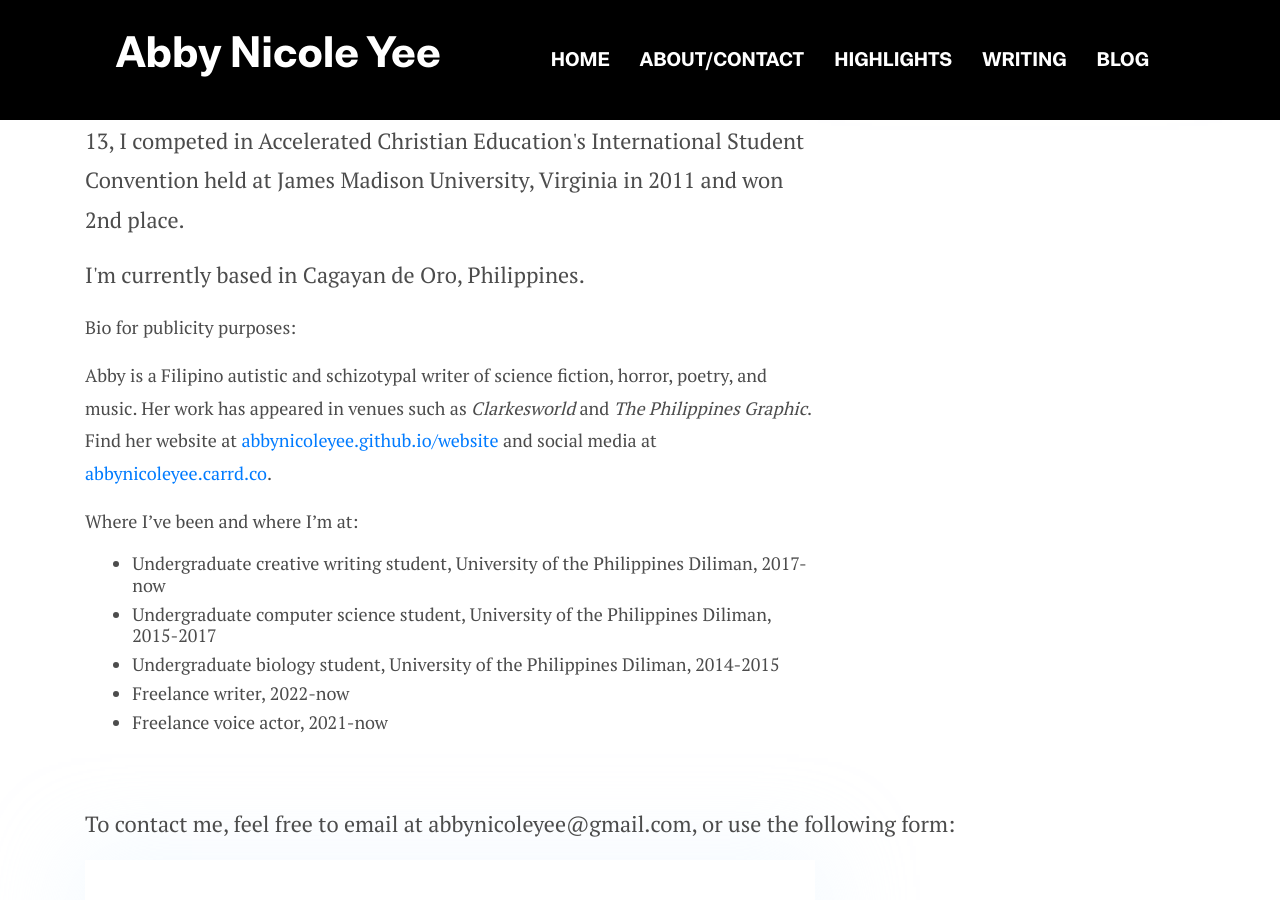
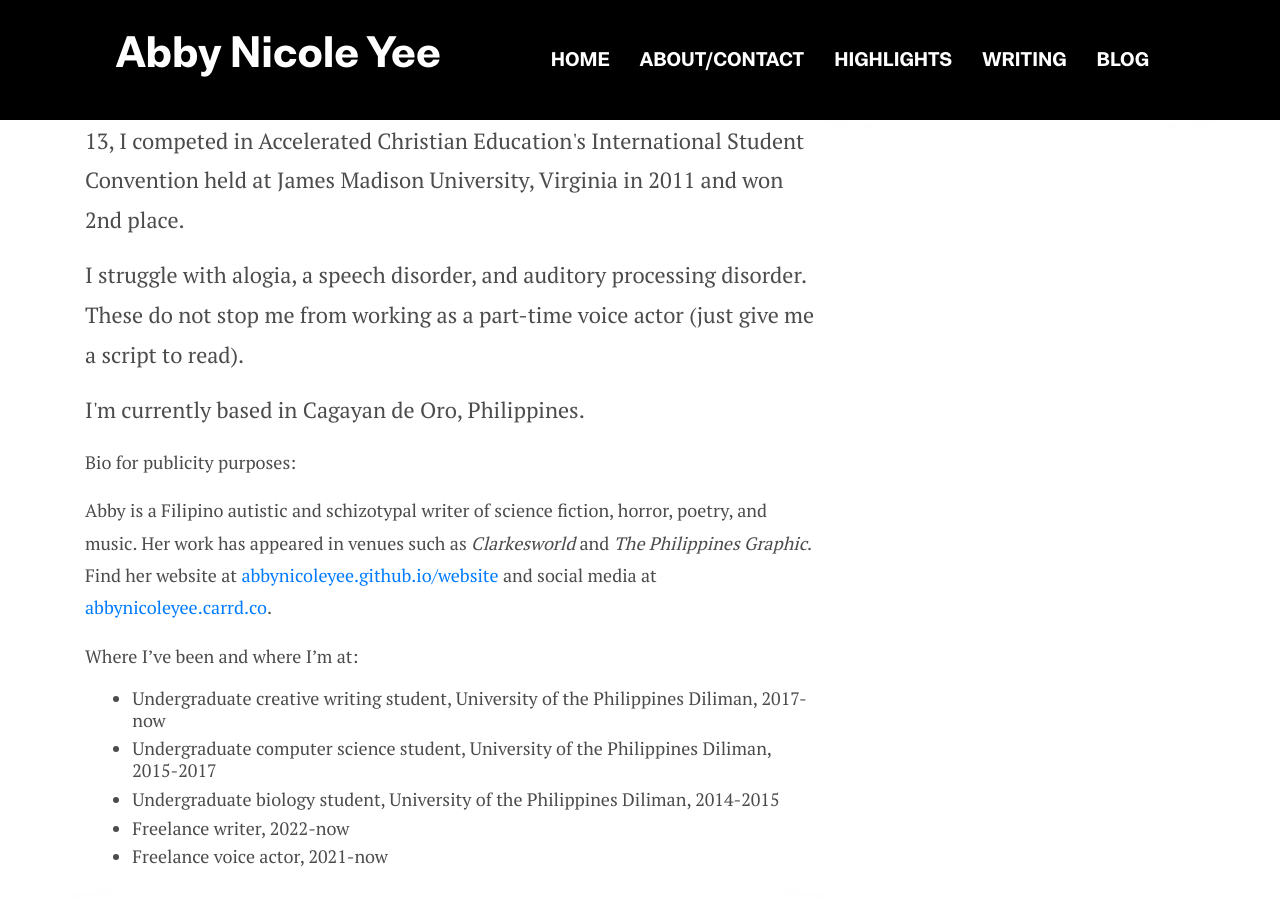
Before and after one commit to abbynicoleyee/abbynicoleyee.github.io, a Jekyll site: the page built from _pages/about.md, in a window 1280 px wide and 900 px high, scrolled down 717 px. Built offline with Jekyll 4.4.1, drawn with Linux system fonts in a browser that asks for light colours.

Commit message:
Update about.md

```diff
--- a/_pages/about.md
+++ b/_pages/about.md
@@ -9,6 +9,7 @@ image: assets/images/about/me.PNG
           title="HTML/CSS"></span> then college<span class='footnote' data-toggle="tooltip" title="C, Python, Java"></span>, then continued writing in college<span class='footnote' data-toggle="tooltip" title="confessional poetry, speculative fiction"></span>, and started writing music<span class='footnote' data-toggle="tooltip" title="MuseScore, Ableton"></span> at 23.</p>
 <p class="paragraph-lg">I studied the piano from the age of 9, placing 1st in competitions such as the Junior Student Convention and the National Student Convention. At 13, I competed in Accelerated Christian Education's International Student Convention held at James Madison University, Virginia in 2011 and won 2nd place. </p>
 
+<p class="paragraph-lg">I struggle with alogia, a speech disorder, and auditory processing disorder. These do not stop me from working as a part-time voice actor (just give me a script to read).</p>
 <p class="paragraph-lg">I'm currently based in Cagayan de Oro, Philippines.</p>
 
 Bio for publicity purposes:
```
